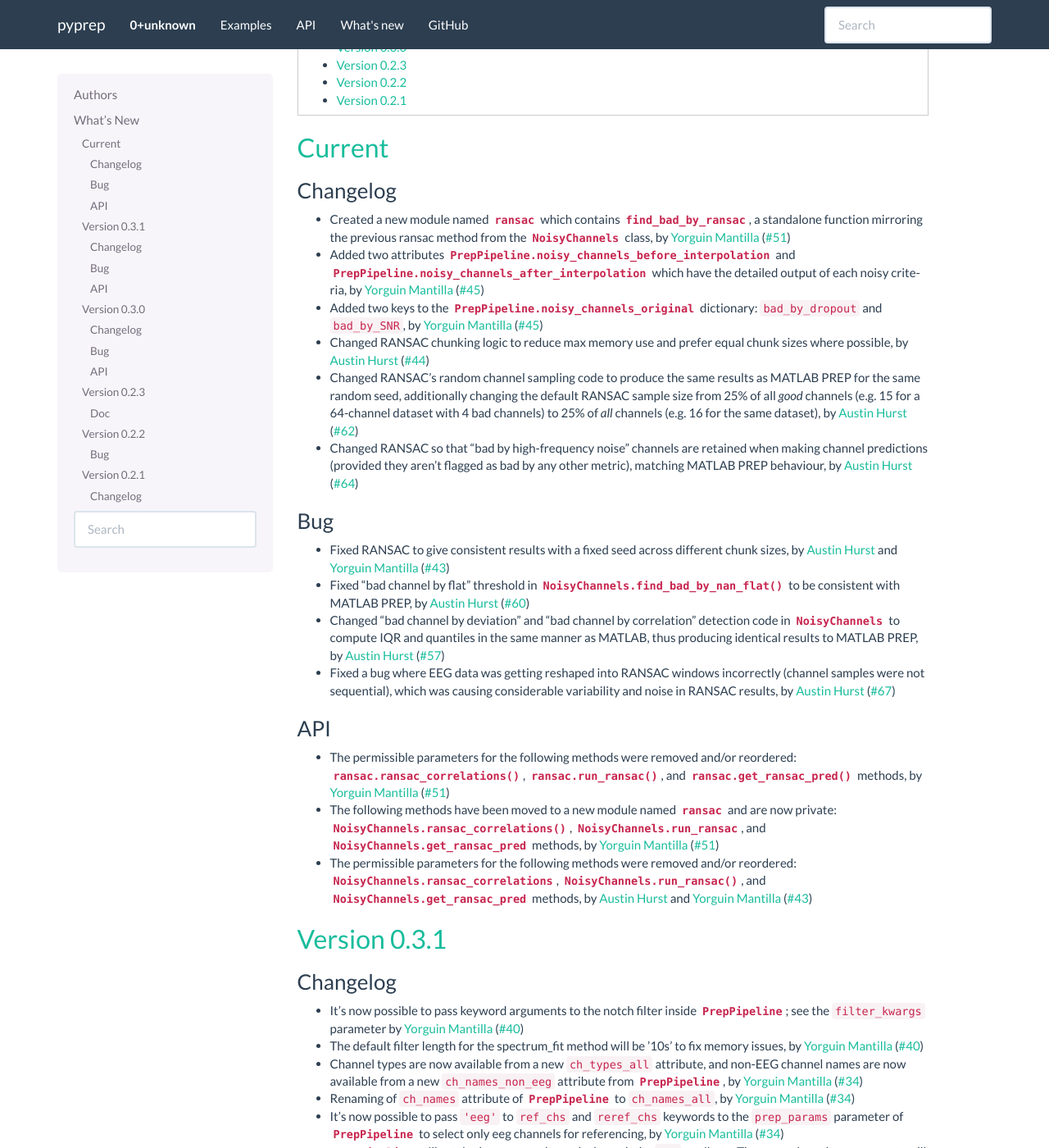
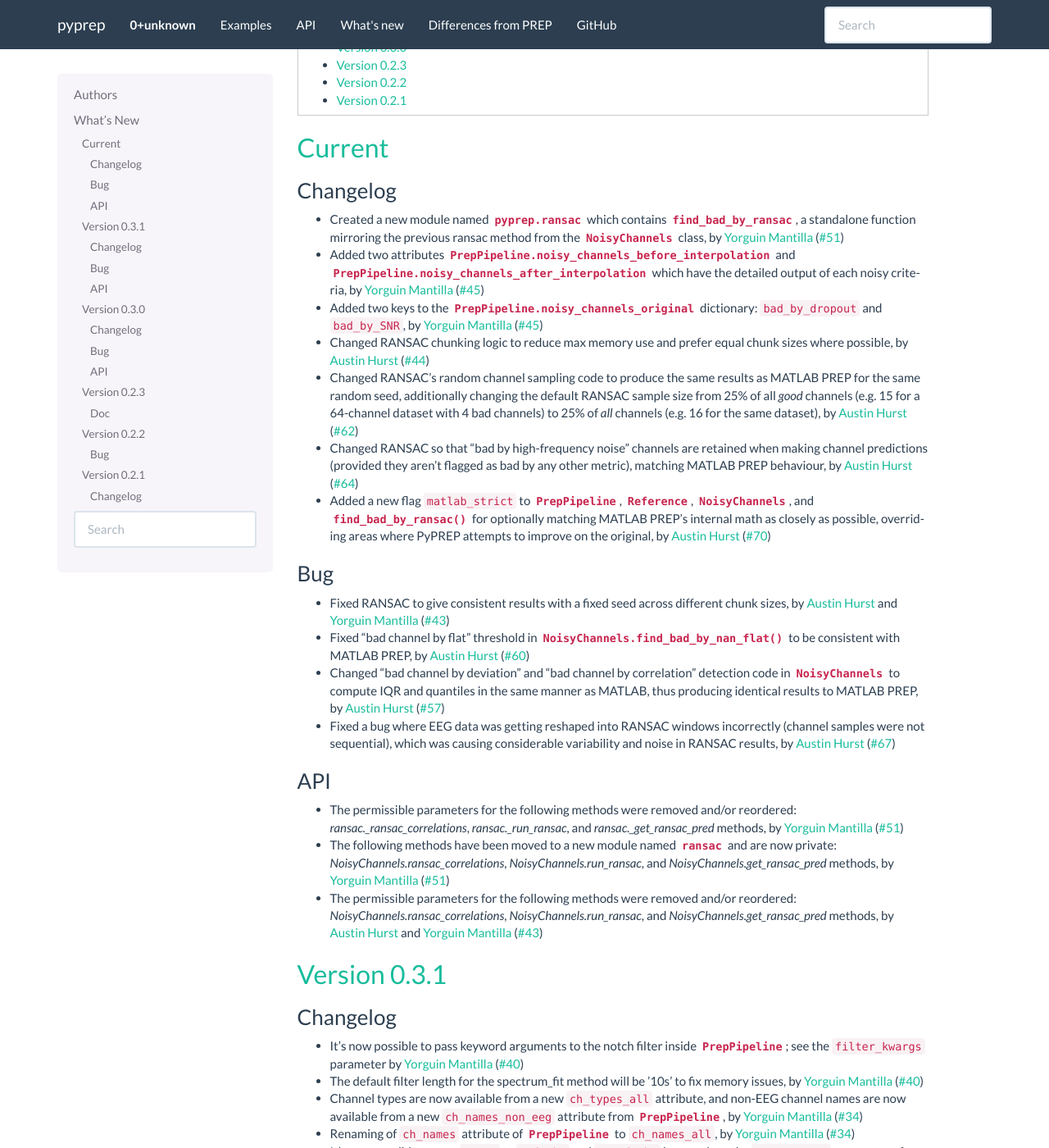
Before and after one commit to sappelhoff/pyprep, a Sphinx documentation site: the page built from docs/whats_new.rst, in a window 1280 px wide and 1400 px high, scrolled down 470 px. Shown: the whole window at 82% size. Built offline with Sphinx 7.4.7, drawn with Linux system fonts in a browser that asks for light colours; some of the changed text lies outside the part shown.

Commit message:
Add matlab_strict API for matching MATLAB PREP's correlations and medians during RANSAC (#70)
* Initial implementation of matlab_strict API

* Add _mat_round function for MATLAB-style rounding

* Add matlab_strict median calculation

* Allow matlab_strict RANSAC correlations

* Add draft of 'matlab_differences' docs

* Updated whats_new.rst

* Added unit test for matlab_strict RANSAC

* Add differences page to navbar

* Clean up matlab differences docs

* Add references to matlab diffs throughout docs

* Fix TOC and MATLAB codeblocks

* Misc cleanup based on review

* Try fixing sphinxdoc references and warnings

* Add Reference to API so sphinxdoc can find it

* Fix python API reference linking

```diff
--- a/docs/conf.py
+++ b/docs/conf.py
@@ -91,6 +91,7 @@
         ("Examples", "auto_examples/index"),
         ("API", "api"),
         ("What's new", "whats_new"),
+        ("Differences from PREP", "matlab_differences"),
         ("GitHub", "https://github.com/sappelhoff/pyprep", True),
     ],
 }
@@ -100,7 +101,7 @@
 intersphinx_mapping = {
     "python": ("https://docs.python.org/3", None),
     "mne": ("https://mne.tools/dev", None),
-    "numpy": ("https://www.numpy.org/devdocs", None),
+    "numpy": ("https://numpy.org/devdocs", None),
     "scipy": ("https://scipy.github.io/devdocs", None),
     "matplotlib": ("https://matplotlib.org", None),
 }
--- a/docs/whats_new.rst
+++ b/docs/whats_new.rst
@@ -7,11 +7,11 @@
 
 * `Aamna Lawrence`_
 * `Adam Li`_
+* `Austin Hurst`_
 * `Christian Oreilly`_
 * `Stefan Appelhoff`_
 * `Victor Xiang`_
 * `Yorguin Mantilla`_
-* `Austin Hurst`_
 
 .. _whats_new:
 
@@ -33,12 +33,13 @@
 
 Changelog
 ~~~~~~~~~
-- Created a new module named :mod:`ransac` which contains :func:`find_bad_by_ransac <ransac.find_bad_by_ransac>`,  a standalone function mirroring the previous ransac method from the :class:`NoisyChannels` class, by `Yorguin Mantilla`_ (:gh:`51`)
-- Added two attributes :attr:`PrepPipeline.noisy_channels_before_interpolation <prep_pipeline.PrepPipeline>` and :attr:`PrepPipeline.noisy_channels_after_interpolation <prep_pipeline.PrepPipeline>` which have the detailed output of each noisy criteria, by `Yorguin Mantilla`_ (:gh:`45`)
-- Added two keys to the :attr:`PrepPipeline.noisy_channels_original <prep_pipeline.PrepPipeline>` dictionary: ``bad_by_dropout`` and ``bad_by_SNR``, by `Yorguin Mantilla`_ (:gh:`45`)
+- Created a new module named :mod:`pyprep.ransac` which contains :func:`find_bad_by_ransac <ransac.find_bad_by_ransac>`,  a standalone function mirroring the previous ransac method from the :class:`NoisyChannels` class, by `Yorguin Mantilla`_ (:gh:`51`)
+- Added two attributes :attr:`PrepPipeline.noisy_channels_before_interpolation <pyprep.PrepPipeline>` and :attr:`PrepPipeline.noisy_channels_after_interpolation <pyprep.PrepPipeline>` which have the detailed output of each noisy criteria, by `Yorguin Mantilla`_ (:gh:`45`)
+- Added two keys to the :attr:`PrepPipeline.noisy_channels_original <pyprep.PrepPipeline>` dictionary: ``bad_by_dropout`` and ``bad_by_SNR``, by `Yorguin Mantilla`_ (:gh:`45`)
 - Changed RANSAC chunking logic to reduce max memory use and prefer equal chunk sizes where possible, by `Austin Hurst`_ (:gh:`44`)
 - Changed RANSAC's random channel sampling code to produce the same results as MATLAB PREP for the same random seed, additionally changing the default RANSAC sample size from 25% of all *good* channels (e.g. 15 for a 64-channel dataset with 4 bad channels) to 25% of *all* channels (e.g. 16 for the same dataset), by `Austin Hurst`_ (:gh:`62`)
 - Changed RANSAC so that "bad by high-frequency noise" channels are retained when making channel predictions (provided they aren't flagged as bad by any other metric), matching MATLAB PREP behaviour, by `Austin Hurst`_ (:gh:`64`)
+- Added a new flag ``matlab_strict`` to :class:`~pyprep.PrepPipeline`, :class:`~pyprep.Reference`, :class:`~pyprep.NoisyChannels`, and :func:`~pyprep.ransac.find_bad_by_ransac` for optionally matching MATLAB PREP's internal math as closely as possible, overriding areas where PyPREP attempts to improve on the original, by `Austin Hurst`_ (:gh:`70`)
 
 Bug
 ~~~
@@ -49,9 +50,10 @@
 
 API
 ~~~
-- The permissible parameters for the following methods were removed and/or reordered: :func:`ransac.ransac_correlations`, :func:`ransac.run_ransac`, and :func:`ransac.get_ransac_pred` methods, by `Yorguin Mantilla`_ (:gh:`51`)
-- The following methods have been moved to a new module named :mod:`ransac` and are now private: :meth:`NoisyChannels.ransac_correlations`, :meth:`NoisyChannels.run_ransac <find_noisy_channels.NoisyChannels.run_ransac>`, and :meth:`NoisyChannels.get_ransac_pred <find_noisy_channels.NoisyChannels.get_ransac_pred>` methods, by `Yorguin Mantilla`_ (:gh:`51`)
-- The permissible parameters for the following methods were removed and/or reordered: :meth:`NoisyChannels.ransac_correlations <find_noisy_channels.NoisyChannels.ransac_correlations>`, :meth:`NoisyChannels.run_ransac`, and :meth:`NoisyChannels.get_ransac_pred <find_noisy_channels.NoisyChannels.get_ransac_pred>` methods, by `Austin Hurst`_ and `Yorguin Mantilla`_ (:gh:`43`)
+- The permissible parameters for the following methods were removed and/or reordered: `ransac._ransac_correlations`, `ransac._run_ransac`, and `ransac._get_ransac_pred` methods, by `Yorguin Mantilla`_ (:gh:`51`)
+- The following methods have been moved to a new module named :mod:`~pyprep.ransac` and are now private: `NoisyChannels.ransac_correlations`, `NoisyChannels.run_ransac`, and `NoisyChannels.get_ransac_pred` methods, by `Yorguin Mantilla`_ (:gh:`51`)
+- The permissible parameters for the following methods were removed and/or reordered: `NoisyChannels.ransac_correlations`, `NoisyChannels.run_ransac`, and `NoisyChannels.get_ransac_pred` methods, by `Austin Hurst`_ and `Yorguin Mantilla`_ (:gh:`43`)
+
 
 .. _changes_0_3_1:
 
@@ -60,22 +62,22 @@
 
 Changelog
 ~~~~~~~~~
-- It's now possible to pass keyword arguments to the notch filter inside :class:`PrepPipeline <prep_pipeline.PrepPipeline>`; see the ``filter_kwargs`` parameter by `Yorguin Mantilla`_ (:gh:`40`)
+- It's now possible to pass keyword arguments to the notch filter inside :class:`PrepPipeline <pyprep.PrepPipeline>`; see the ``filter_kwargs`` parameter by `Yorguin Mantilla`_ (:gh:`40`)
 - The default filter length for the spectrum_fit method will be '10s' to fix memory issues, by `Yorguin Mantilla`_ (:gh:`40`)
-- Channel types  are now available from a new ``ch_types_all`` attribute, and non-EEG channel names are now available from a new ``ch_names_non_eeg`` attribute from :class:`PrepPipeline <prep_pipeline.PrepPipeline>`, by `Yorguin Mantilla`_ (:gh:`34`)
-- Renaming of ``ch_names`` attribute of :class:`PrepPipeline <prep_pipeline.PrepPipeline>` to ``ch_names_all``, by `Yorguin Mantilla`_ (:gh:`34`)
-- It's now possible to pass ``'eeg'`` to ``ref_chs`` and ``reref_chs`` keywords to the ``prep_params`` parameter of :class:`PrepPipeline <prep_pipeline.PrepPipeline>` to select only eeg channels for referencing, by `Yorguin Mantilla`_ (:gh:`34`)
-- :class:`PrepPipeline <prep_pipeline.PrepPipeline>` will retain the non eeg channels through the ``raw`` attribute. The eeg-only and non-eeg parts will be in raw_eeg and raw_non_eeg respectively. See the ``raw`` attribute, by `Christian Oreilly`_ (:gh:`34`)
+- Channel types  are now available from a new ``ch_types_all`` attribute, and non-EEG channel names are now available from a new ``ch_names_non_eeg`` attribute from :class:`PrepPipeline <pyprep.PrepPipeline>`, by `Yorguin Mantilla`_ (:gh:`34`)
+- Renaming of ``ch_names`` attribute of :class:`PrepPipeline <pyprep.PrepPipeline>` to ``ch_names_all``, by `Yorguin Mantilla`_ (:gh:`34`)
+- It's now possible to pass ``'eeg'`` to ``ref_chs`` and ``reref_chs`` keywords to the ``prep_params`` parameter of :class:`PrepPipeline <pyprep.PrepPipeline>` to select only eeg channels for referencing, by `Yorguin Mantilla`_ (:gh:`34`)
+- :class:`PrepPipeline <pyprep.PrepPipeline>` will retain the non eeg channels through the ``raw`` attribute. The eeg-only and non-eeg parts will be in raw_eeg and raw_non_eeg respectively. See the ``raw`` attribute, by `Christian Oreilly`_ (:gh:`34`)
 - When a ransac call needs more memory than available, pyprep will now automatically switch to a slower but less memory-consuming version of ransac, by `Yorguin Mantilla`_ (:gh:`32`)
-- It's now possible to pass an empty list for the ``line_freqs`` param in :class:`PrepPipeline <prep_pipeline.PrepPipeline>` to skip the line noise removal, by `Yorguin Mantilla`_ (:gh:`29`)
-- The three main classes :class:`PrepPipeline <prep_pipeline.PrepPipeline>`, :class:`NoisyChannels <find_noisy_channels.NoisyChannels>`, and :class:`Reference <reference.Reference>` now have a ``random_state`` parameter to set a seed that gets passed on to all their internal methods and class calls, by `Stefan Appelhoff`_ (:gh:`31`)
+- It's now possible to pass an empty list for the ``line_freqs`` param in :class:`PrepPipeline <pyprep.PrepPipeline>` to skip the line noise removal, by `Yorguin Mantilla`_ (:gh:`29`)
+- The three main classes :class:`~pyprep.PrepPipeline`, :class:`~pyprep.NoisyChannels`, and :class:`pyprep.Reference` now have a ``random_state`` parameter to set a seed that gets passed on to all their internal methods and class calls, by `Stefan Appelhoff`_ (:gh:`31`)
 
 
 Bug
 ~~~
 
-- Corrected inconsistency of :mod:`reference` module with the matlab version (:gh:`19`), by `Yorguin Mantilla`_ (:gh:`32`)
-- Prevented an over detrending in :mod:`reference` module, by `Yorguin Mantilla`_ (:gh:`32`)
+- Corrected inconsistency of :class:`~pyprep.Reference` with the matlab version (:gh:`19`), by `Yorguin Mantilla`_ (:gh:`32`)
+- Prevented an over detrending in :class:`~pyprep.Reference`, by `Yorguin Mantilla`_ (:gh:`32`)
 
 
 API
@@ -91,7 +93,7 @@
 Changelog
 ~~~~~~~~~
 
-- Include a boolean ``do_detrend`` in :meth:`Reference.robust_reference <reference.Reference>` to indicate whether detrend should be done internally or not for the use with :mod:`find_noisy_channels` module, by `Yorguin Mantilla`_ (:gh:`9`)
+- Include a boolean ``do_detrend`` in :meth:`~pyprep.Reference.robust_reference` to indicate whether detrend should be done internally or not for the use with :class:`~pyprep.NoisyChannels`, by `Yorguin Mantilla`_ (:gh:`9`)
 - Robust average referencing + tests, by  `Victor Xiang`_ (:gh:`6`)
 - Removing trend in the EEG data by high pass filtering and local linear regression + tests, by `Aamna Lawrence`_ (:gh:`6`)
 - Finding noisy channels with comparable output to Matlab + tests-including test for ransac, by `Aamna Lawrence`_ (:gh:`6`)
@@ -103,7 +105,7 @@
 Bug
 ~~~
 
-- Prevent an undoing of the detrending in :mod:`find_noisy_channels` module, by `Yorguin Mantilla`_ (:gh:`9`)
+- Prevent an undoing of the detrending in :class:`~pyprep.NoisyChannels`, by `Yorguin Mantilla`_ (:gh:`9`)
 
 API
 ~~~
--- a/pyprep/__init__.py
+++ b/pyprep/__init__.py
@@ -1,6 +1,7 @@
 """initialize pyprep."""
 import pyprep.ransac as ransac  # noqa: F401
 from pyprep.find_noisy_channels import NoisyChannels  # noqa: F401
+from pyprep.reference import Reference  # noqa: F401
 from pyprep.prep_pipeline import PrepPipeline  # noqa: F401
 
 from ._version import get_versions
```
Also changed, not shown: docs/api.rst (+14 -6 lines), docs/matlab_differences.rst (added, +105 -0 lines), 8 other files.
